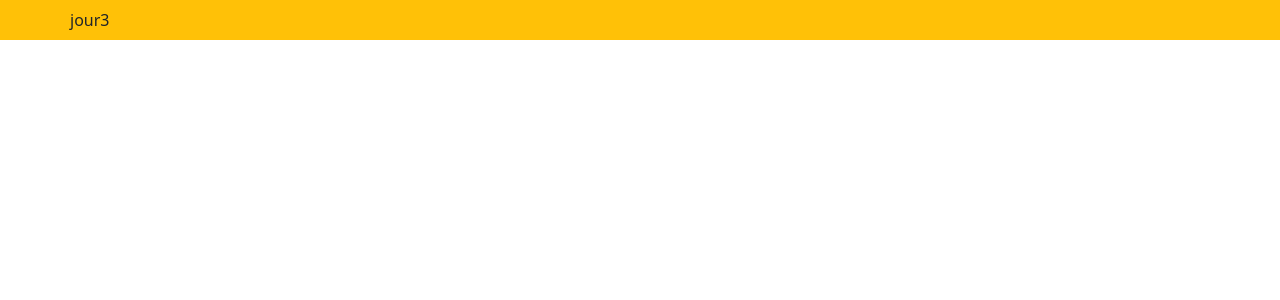
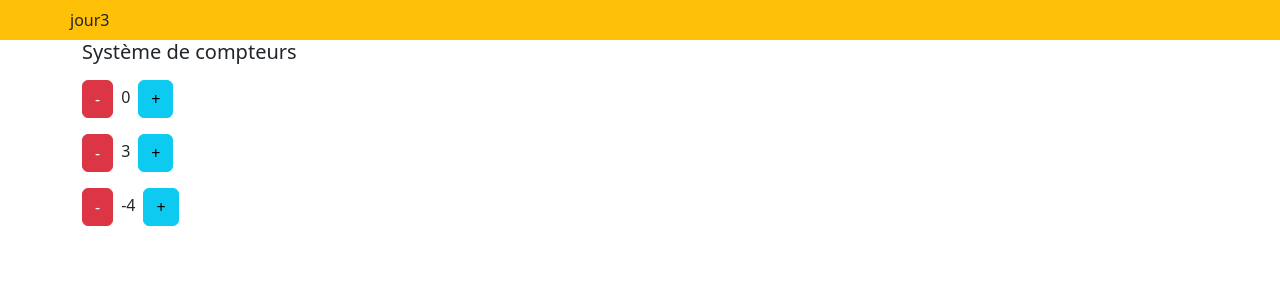
Before and after one commit to webdevproformation/react-greta-dec2022, a React (Vite) app in the folder 03-jour3/: page / in a window 1280 px wide. Shown: the top 300 px of the page. Built offline with nearby package versions, Linux system fonts and the light colour scheme.

Commit message:
correction

```diff
--- a/03-jour3/src/App.jsx
+++ b/03-jour3/src/App.jsx
@@ -1,9 +1,17 @@
 
+import Compteurs from "./composants/Compteurs"
 import Menu from "./composants/Menu"
 
 function App() {
   return (<>
     <Menu titre="jour3"/>
+    <div className="container">
+      <section className="row">
+        <div className="col-3">
+          <Compteurs />
+        </div>
+      </section>
+    </div>
   </>)
 }
 
--- /dev/null
+++ b/03-jour3/src/composants/Compteur.jsx
@@ -0,0 +1,9 @@
+const Compteur = ({element}) => {
+    return ( <div className="my-3">
+        <button className="btn btn-danger me-2"> - </button>
+        {element.nb}
+        <button className="btn btn-info ms-2"> + </button>
+    </div> );
+}
+
+export default Compteur;
--- /dev/null
+++ b/03-jour3/src/composants/Compteurs.jsx
@@ -0,0 +1,21 @@
+import { useState } from "react"
+import Compteur from "./Compteur";
+
+const Compteurs = () => {
+    const [compteurs, setCompteurs ] = useState([
+        {id : 1 , nb : 0},
+        {id : 2 , nb : 3},
+        {id : 3 , nb : -4}
+    ])
+
+    return (
+        <>
+            <h2 className="h5">Système de compteurs</h2>
+            {compteurs.map(function(item, index){
+                return <Compteur element={item} key={index} />
+            })}
+        </>
+     );
+}
+
+export default Compteurs;
```
